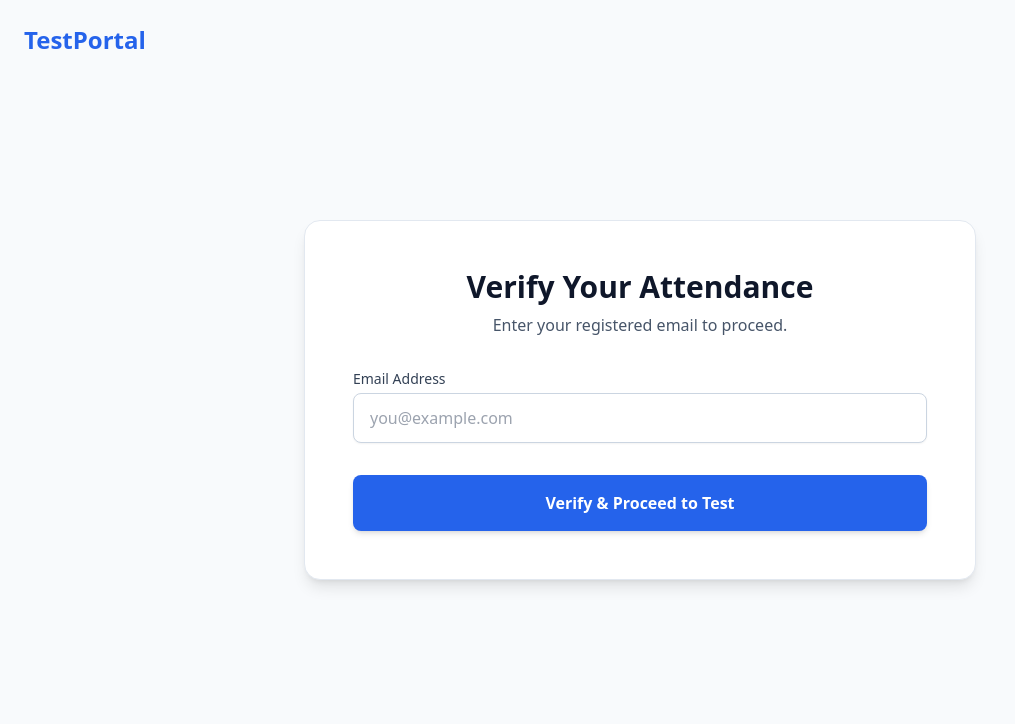
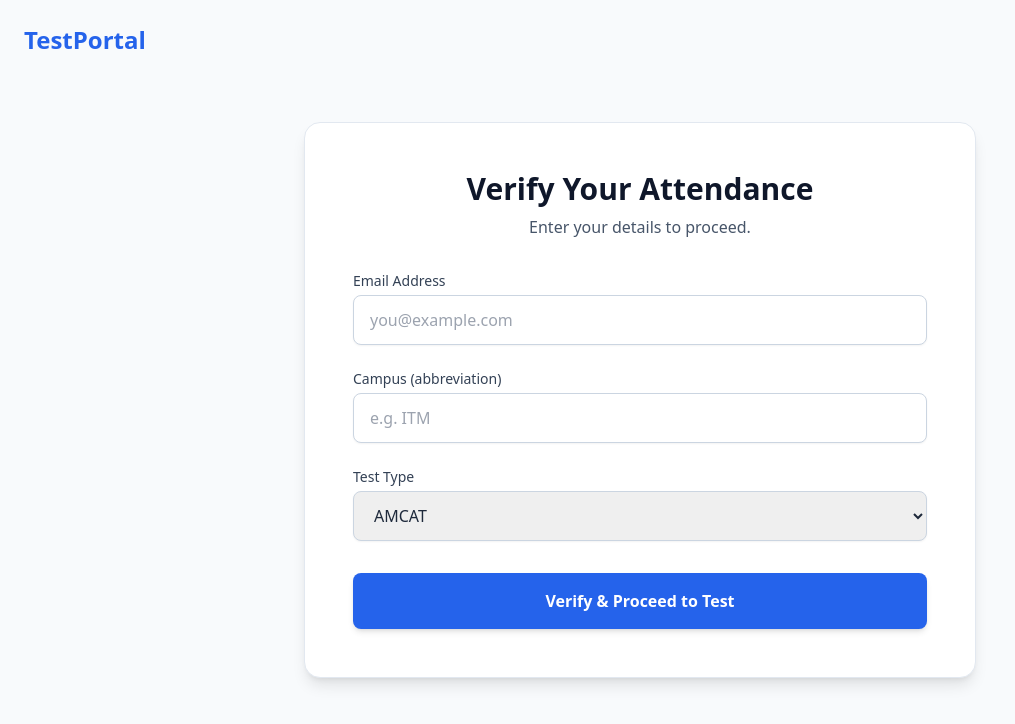
Before and after one commit to arshdeepsinghmalhi/studentTestPortal, a React (Vite) app: page / in a window 1280 px wide. Both pictures are taken after a click on the button "Enter Email to Proceed". Shown: the top 724 px of the page, without its empty margins (0-1015 px from the left). Built offline with nearby package versions, Linux system fonts and the light colour scheme; no server answers.

Commit message:
updated for multi campus

```diff
--- a/App.tsx
+++ b/App.tsx
@@ -14,10 +14,10 @@ const App: React.FC = () => {
     setAppState('form');
   };
 
-  const handleVerification = useCallback(async (email: string) => {
+  const handleVerification = useCallback(async (email: string, campus: string, testType: string) => {
     setAppState('verifying');
     try {
-      const result = await verifyAttendance(email);
+      const result = await verifyAttendance(email, campus, testType);
       if (result.success && result.url) {
         window.location.href = result.url;
       } else {
--- a/components/VerificationForm.tsx
+++ b/components/VerificationForm.tsx
@@ -2,10 +2,12 @@
 import React, { useState } from 'react';
 import { SpinnerIcon, XCircleIcon } from './icons';
 
+type TestType = 'AMCAT' | 'SVAR';
+
 interface VerificationFormProps {
   isVerifying: boolean;
   errorMessage: string;
-  onVerify: (email: string) => void;
+  onVerify: (email: string, campus: string, testType: TestType) => void;
   onTryAgain: () => void;
 }
 
@@ -16,6 +18,8 @@ const VerificationForm: React.FC<VerificationFormProps> = ({
   onTryAgain,
 }) => {
   const [email, setEmail] = useState('');
+  const [campus, setCampus] = useState('');
+  const [testType, setTestType] = useState<TestType>('AMCAT');
   const [formError, setFormError] = useState('');
 
   const handleSubmit = (e: React.FormEvent) => {
@@ -26,13 +30,16 @@ const VerificationForm: React.FC<VerificationFormProps> = ({
       setFormError('Email address is required.');
       return;
     }
-    // Basic email format validation
     if (!/\S+@\S+\.\S+/.test(email)) {
       setFormError('Please enter a valid email address.');
       return;
     }
+    if (!campus.trim()) {
+      setFormError('Campus (abbreviation) is required.');
+      return;
+    }
 
-    onVerify(email);
+    onVerify(email, campus.trim(), testType);
   };
 
   if (errorMessage) {
@@ -55,7 +62,7 @@ const VerificationForm: React.FC<VerificationFormProps> = ({
     <div className="bg-white p-8 sm:p-12 rounded-2xl shadow-lg border border-slate-200 animate-fade-in">
       <div className="text-center mb-8">
         <h2 className="text-3xl font-bold text-slate-900">Verify Your Attendance</h2>
-        <p className="text-slate-600 mt-2">Enter your registered email to proceed.</p>
+        <p className="text-slate-600 mt-2">Enter your details to proceed.</p>
       </div>
       <form onSubmit={handleSubmit} noValidate>
         <div className="space-y-6">
@@ -73,6 +80,36 @@ const VerificationForm: React.FC<VerificationFormProps> = ({
               className="block w-full px-4 py-3 border border-slate-300 rounded-lg shadow-sm focus:outline-none focus:ring-2 focus:ring-blue-500 focus:border-blue-500 transition duration-150 ease-in-out disabled:bg-slate-100"
               required
             />
+          </div>
+          <div>
+            <label htmlFor="campus" className="block text-sm font-medium text-slate-700 mb-1">
+              Campus (abbreviation)
+            </label>
+            <input
+              type="text"
+              id="campus"
+              value={campus}
+              onChange={(e) => setCampus(e.target.value)}
+              disabled={isVerifying}
+              placeholder="e.g. ITM"
+              className="block w-full px-4 py-3 border border-slate-300 rounded-lg shadow-sm focus:outline-none focus:ring-2 focus:ring-blue-500 focus:border-blue-500 transition duration-150 ease-in-out disabled:bg-slate-100"
+              required
+            />
+          </div>
+          <div>
+            <label htmlFor="testType" className="block text-sm font-medium text-slate-700 mb-1">
+              Test Type
+            </label>
+            <select
+              id="testType"
+              value={testType}
+              onChange={(e) => setTestType(e.target.value as TestType)}
+              disabled={isVerifying}
+              className="block w-full px-4 py-3 border border-slate-300 rounded-lg shadow-sm focus:outline-none focus:ring-2 focus:ring-blue-500 focus:border-blue-500 transition duration-150 ease-in-out disabled:bg-slate-100"
+            >
+              <option value="AMCAT">AMCAT</option>
+              <option value="SVAR">SVAR</option>
+            </select>
           </div>
         </div>
 
--- a/services/attendanceService.ts
+++ b/services/attendanceService.ts
@@ -11,18 +11,20 @@ const base =
 const API_URL = base.replace(/\/$/, '') + '/api/verify';
 
 /**
- * Verifies the student using sheet data only. Backend reads the sheet, checks the Present column:
- * if Present = TRUE and amcat link exists → redirect; else → show "Contact your Campus Manager".
- * @param email The student's email address.
- * @returns A promise that resolves with the verification result.
+ * Verifies the student using sheet data only. Backend uses campus → mapping sheet → campus sheet;
+ * tab Apti/Svar by test type; checks Present column → redirect or "Contact your Campus Manager".
  */
-export const verifyAttendance = async (email: string): Promise<VerificationResult> => {
-  console.log(`Verifying (sheet only) for: ${email}`);
+export const verifyAttendance = async (
+  email: string,
+  campus: string,
+  testType: string
+): Promise<VerificationResult> => {
+  console.log(`Verifying for: ${email}, campus: ${campus}, testType: ${testType}`);
 
-  // The frontend only sends the email. All Google Sheets lookup +
-  // external API logic is handled safely on the backend.
   const requestBody = {
     email: email.trim().toLowerCase(),
+    campus: campus.trim(),
+    testType: testType.trim(),
   };
 
   try {
```
Also changed, not shown: server.mjs (+56 -38 lines).
